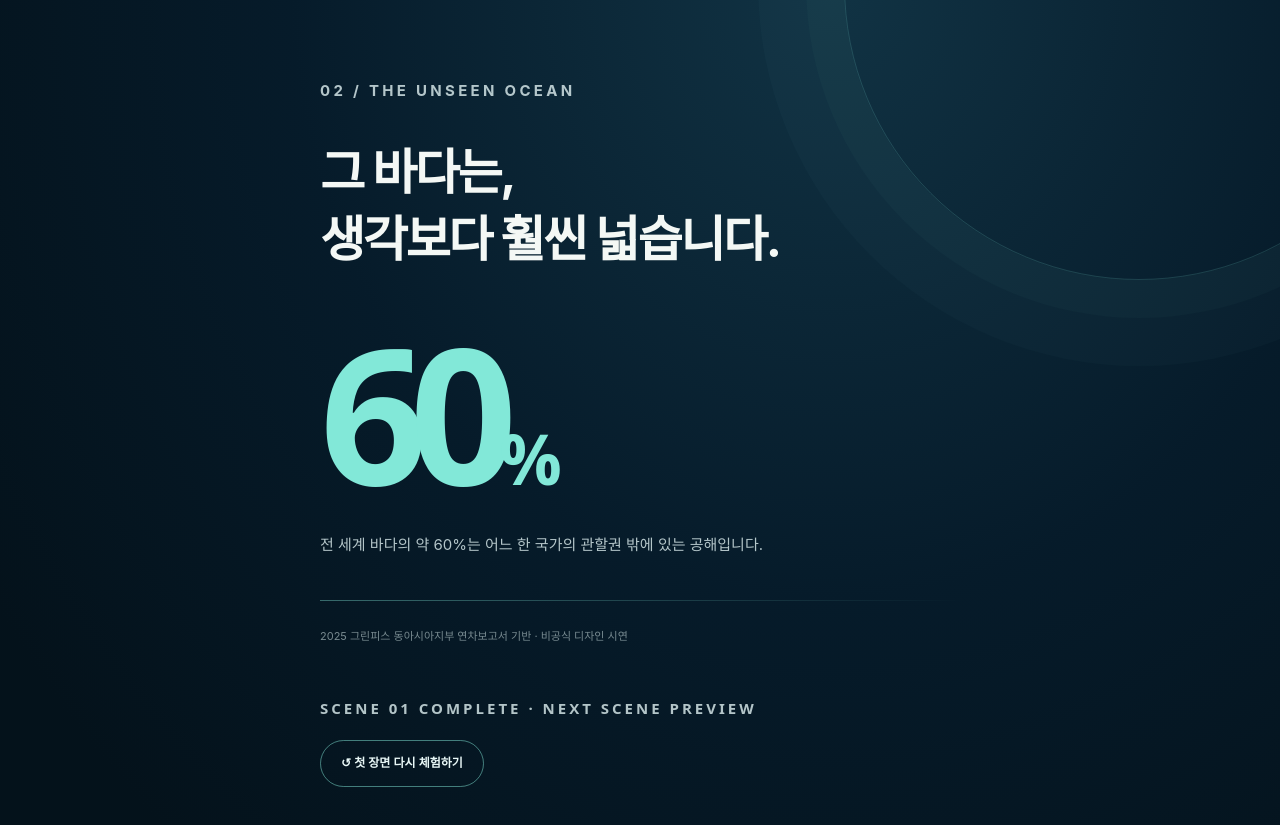
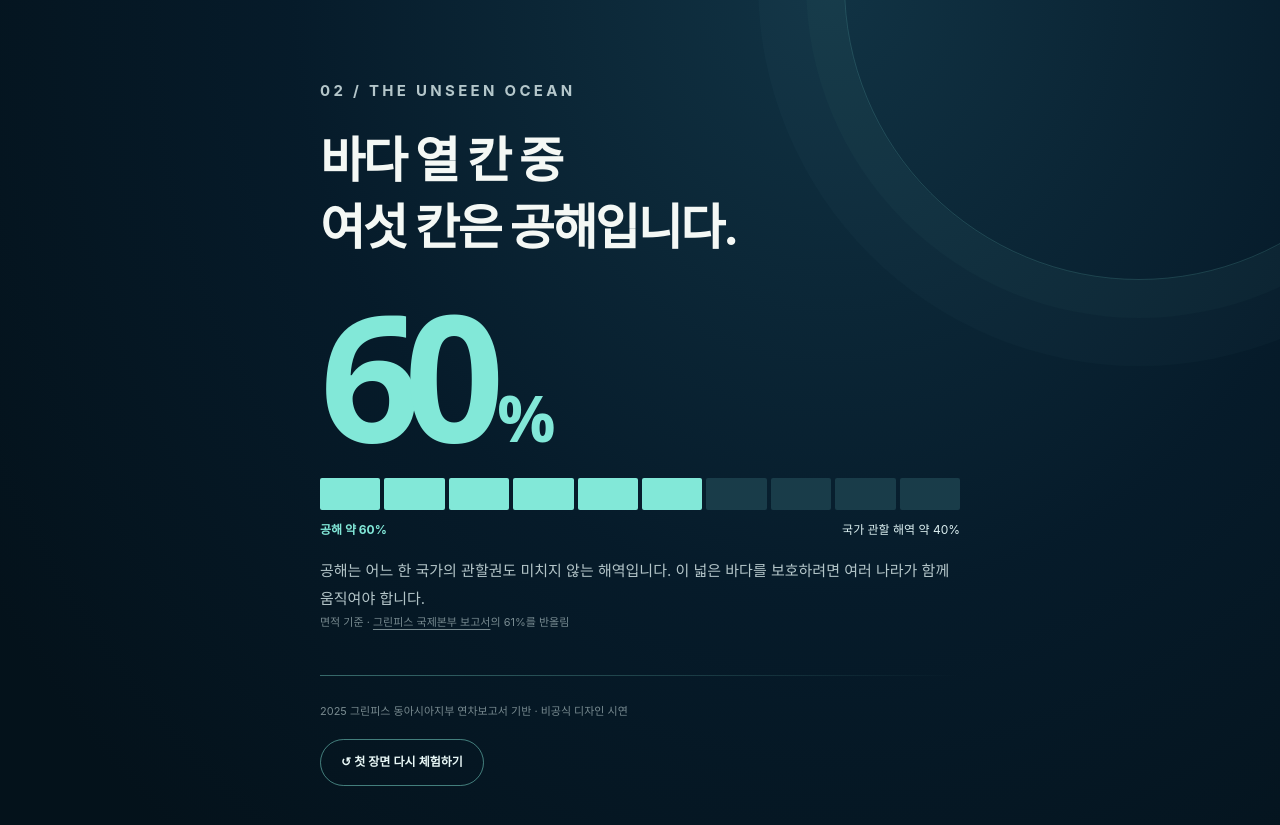
Before and after one commit to daddyroysang/ocean-beyond-borders-pilot, a plain HTML site: page index.html in a window 1280 px wide. Shown: the part 2423-3248 px from the top of the page. Drawn offline with Linux system fonts and the light colour scheme.

Commit message:
Build Scene 02 high seas visualization

```diff
--- a/index.html
+++ b/index.html
@@ -50,13 +50,24 @@
     .chapter-two {position:relative;background:radial-gradient(ellipse at 65% 5%,#113344 0%,#061b2a 46%,#04121b 85%);min-height:102svh;display:flex;align-items:center;padding:112px 30px 100px;overflow:hidden}
     .orb {position:absolute;width:min(95vw,590px);aspect-ratio:1;border:1px solid rgba(130,232,216,.17);border-radius:50%;right:-48%;top:-5%;box-shadow:0 0 0 38px rgba(130,232,216,.025),0 0 0 86px rgba(130,232,216,.018);pointer-events:none}
     .next-inner {position:relative;z-index:1;max-width:640px;margin:0 auto;width:100%}
-    .next-inner .eyebrow {margin-bottom:34px}
+    .next-inner .eyebrow {margin-bottom:22px}
     .next-inner h2 {font-size:clamp(28px,8vw,49px);font-weight:740;letter-spacing:-.048em;line-height:1.38;word-break:keep-all}
-    .big-number {font:700 clamp(100px,30vw,188px)/1.12 system-ui;letter-spacing:-.095em;color:var(--mint);margin:33px 0 13px;white-space:nowrap}
+    .big-number {font:700 clamp(90px,27vw,176px)/1 system-ui;letter-spacing:-.095em;color:var(--mint);margin:24px 0 16px;white-space:nowrap}
+    .big-number span {font-size:.37em;letter-spacing:-.05em;margin-left:.14em}
+    .ocean-share {margin:0 0 20px}
+    .ocean-share-track {display:grid;grid-template-columns:repeat(10,minmax(0,1fr));gap:4px}
+    .ocean-share-track span {height:clamp(18px,5vw,32px);background:#193c49;border-radius:2px}
+    .ocean-share-track span:nth-child(-n+6) {background:var(--mint)}
+    .ocean-share figcaption {display:flex;justify-content:space-between;gap:12px;margin-top:10px;color:#dbeff0;font-size:12px}
+    .ocean-share figcaption span:first-child {color:var(--mint);font-weight:700}
+    @keyframes reveal-share {from{background:#193c49}to{background:var(--mint)}}
+    @media (prefers-reduced-motion:no-preference) {
+      .ocean-share.is-visible .ocean-share-track span:nth-child(-n+6) {animation:reveal-share .5s both;animation-delay:calc(var(--step) * 90ms)}
+    }
     .next-inner p {font-size:15px;line-height:1.85;color:rgba(219,236,237,.82);word-break:keep-all}
     .fine-line {height:1px;background:linear-gradient(90deg,rgba(130,232,216,.4),transparent);margin:42px 0 25px}
     .disclaimer {font-size:11px!important;color:rgba(214,232,231,.55)!important}
-    .endlabel {font:700 10px/1.3 system-ui;color:var(--mint);letter-spacing:.2em;margin-top:48px}
+    .source-link {color:inherit;text-underline-offset:3px}
     .restart {display:inline-flex;align-items:center;gap:9px;margin-top:18px;border:1px solid rgba(130,232,216,.5);border-radius:100px;background:transparent;color:#e8f7f6;font:600 12px/1.2 system-ui;padding:15px 20px;cursor:pointer;touch-action:manipulation}
     .restart:focus-visible {outline:2px solid var(--mint);outline-offset:4px}
     .video-play {position:absolute;z-index:32;left:50%;bottom:calc(env(safe-area-inset-bottom,0px) + 145px);transform:translateX(-50%);white-space:nowrap;display:none;align-items:center;gap:6px;border:1px solid rgba(255,255,255,.45);border-radius:24px;padding:10px 15px;background:rgba(1,14,20,.65);color:#fff;font-size:12px;cursor:pointer}
@@ -104,16 +115,24 @@
         <button class="video-play" id="playVideo" type="button">▶ 영상 재생하기</button>
       </div>
     </section>
-    <section class="chapter-two" id="next" aria-label="다음 장면 미리보기">
+    <section class="chapter-two" id="next" aria-labelledby="highSeasTitle">
       <div class="orb" aria-hidden="true"></div>
       <div class="next-inner">
         <p class="eyebrow">02 / THE UNSEEN OCEAN</p>
-        <h2>그 바다는,<br/>생각보다 훨씬 넓습니다.</h2>
-        <div class="big-number" aria-label="약 60퍼센트">60<span style="font-size:.37em;letter-spacing:-.05em">%</span></div>
-        <p>전 세계 바다의 약 60%는 어느 한 국가의 관할권 밖에 있는 공해입니다.</p>
+        <h2 id="highSeasTitle">바다 열 칸 중<br/>여섯 칸은 공해입니다.</h2>
+        <div class="big-number" aria-hidden="true">60<span>%</span></div>
+        <figure class="ocean-share" id="oceanShare">
+          <div class="ocean-share-track" aria-hidden="true">
+            <span style="--step:0"></span><span style="--step:1"></span><span style="--step:2"></span>
+            <span style="--step:3"></span><span style="--step:4"></span><span style="--step:5"></span>
+            <span></span><span></span><span></span><span></span>
+          </div>
+          <figcaption><span>공해 약 60%</span><span>국가 관할 해역 약 40%</span></figcaption>
+        </figure>
+        <p>공해는 어느 한 국가의 관할권도 미치지 않는 해역입니다. 이 넓은 바다를 보호하려면 여러 나라가 함께 움직여야 합니다.</p>
+        <p class="disclaimer">면적 기준 · <a class="source-link" href="https://es.greenpeace.org/es/wp-content/uploads/sites/3/2023/09/30x30-From-GOT-to-protection-at-sea-Full-report.pdf">그린피스 국제본부 보고서</a>의 61%를 반올림</p>
         <div class="fine-line"></div>
         <p class="disclaimer">2025 그린피스 동아시아지부 연차보고서 기반 · 비공식 디자인 시연</p>
-        <p class="endlabel">SCENE 01 COMPLETE · NEXT SCENE PREVIEW</p>
         <button class="restart" type="button" id="restart">↺ 첫 장면 다시 체험하기</button>
       </div>
     </section>
@@ -181,6 +200,15 @@
           const visible=entries[0]?.isIntersecting;
           if(!visible)video.pause();else if(!document.hidden)attemptPlay();
         },{threshold:.02}); observer.observe(stage);
+        if (!reduced) {
+          const share = document.getElementById('oceanShare');
+          const reveal = new IntersectionObserver(([entry]) => {
+            if (!entry.isIntersecting) return;
+            share.classList.add('is-visible');
+            reveal.disconnect();
+          }, {threshold:.4});
+          reveal.observe(share);
+        }
       }
       document.getElementById('restart').addEventListener('click',()=>window.scrollTo({top:0,behavior:reduced?'auto':'smooth'}));
     })();
```
